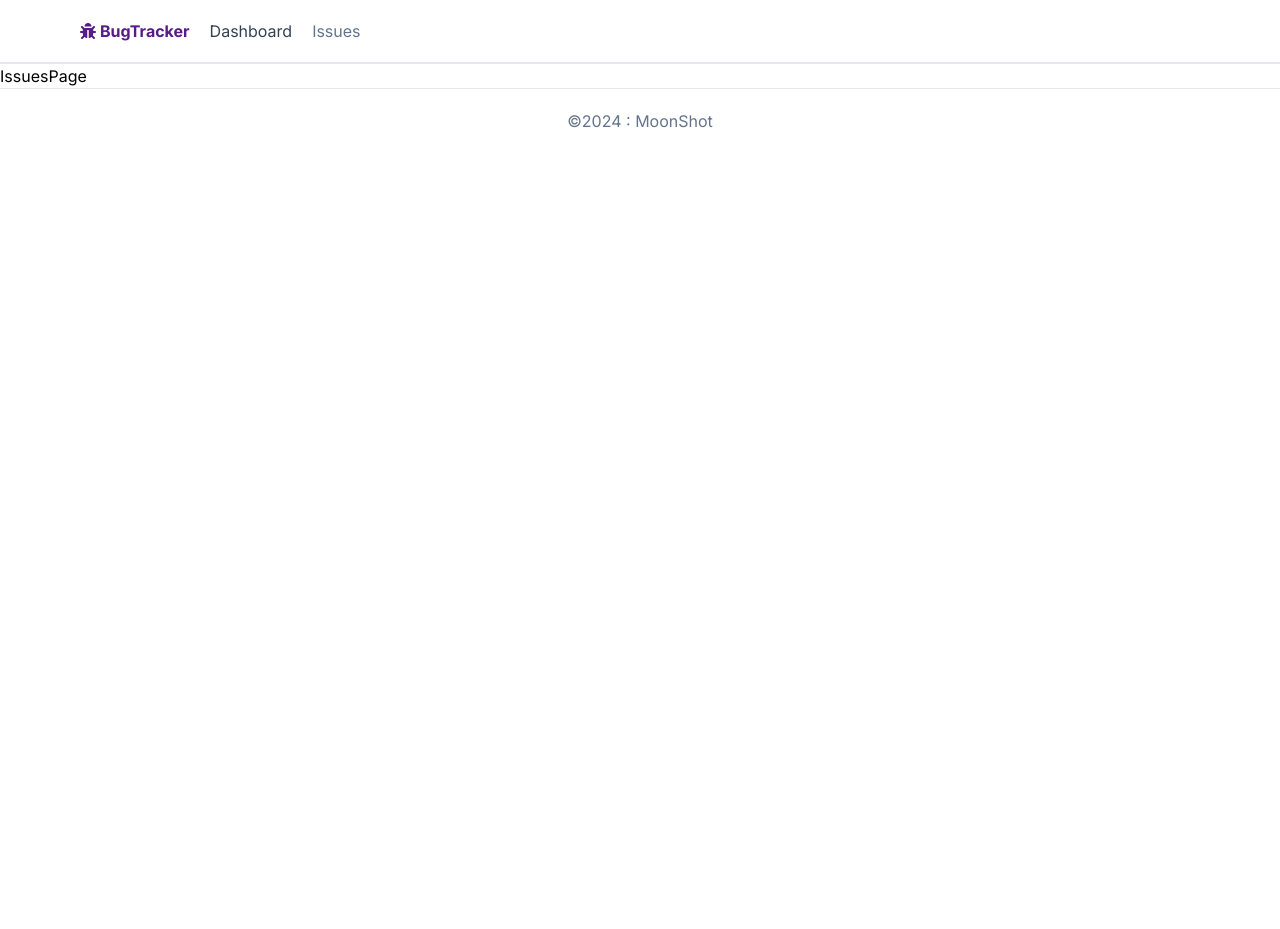
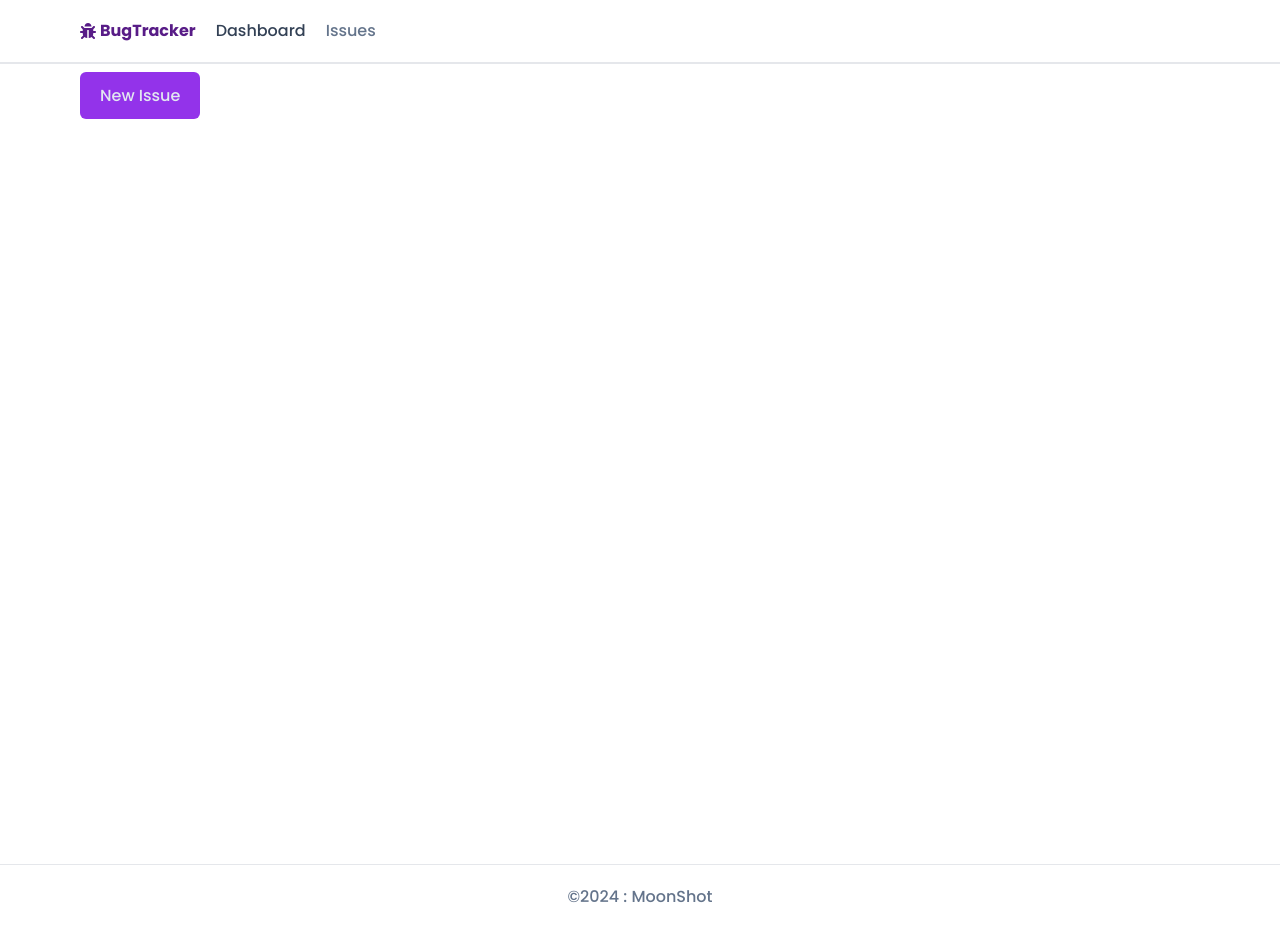
Before and after one commit to PhilipOyelegbin/bugtracker, a Next.js app: page /issues in a window 1280 px wide. Before the commit the page ends 800 px from the top, so only its background shows below. Built offline with nearby package versions, Linux system fonts and the light colour scheme.

Commit message:
add: new issue page added

```diff
--- a/app/globals.css
+++ b/app/globals.css
@@ -20,4 +20,7 @@ body {
   .text-balance {
     text-wrap: balance;
   }
+  .btn {
+    @apply bg-purple-600 text-slate-200 px-5 py-3 rounded-md hover:bg-purple-500;
+  }
 }
--- /dev/null
+++ b/app/issues/new/page.tsx
@@ -0,0 +1,15 @@
+"use client"
+import SimpleMDE from "react-simplemde-editor";
+import "easymde/dist/easymde.min.css";
+
+function NewIssuePage() {
+  return (
+    <form className="flex flex-col mx-auto gap-3 max-w-[500px]">
+      <input className="rounded-md p-2 border" type="text" placeholder='Title' />
+      <SimpleMDE className="rounded-md p-2 border resize-y" name="" id="" cols={30} rows={10} placeholder='State the issue here' />
+      <button className="btn w-max">Create New Issue</button>
+    </form>
+  )
+}
+
+export default NewIssuePage
--- a/app/issues/page.tsx
+++ b/app/issues/page.tsx
@@ -1,8 +1,12 @@
-import React from 'react'
+import Link from "next/link"
 
 function IssuesPage() {
   return (
-    <div>IssuesPage</div>
+    <article>
+      <Link className="btn" href="/issues/new">
+        New Issue
+      </Link>
+    </article>
   )
 }
 
--- a/app/layout.tsx
+++ b/app/layout.tsx
@@ -1,13 +1,13 @@
 import type { Metadata } from "next";
-import { Inter } from "next/font/google";
+import { Poppins } from "next/font/google";
 import "./globals.css";
 import Navbar from "./Navbar";
 import Footer from "./Footer";
 
-const inter = Inter({ subsets: ["latin"] });
+const poppin = Poppins({ subsets: ["latin"], weight: ["300", "500", "700"] });
 
 export const metadata: Metadata = {
-  title: "Issue Tracker",
+  title: "Bug Tracker",
   description: "An issue tracking application",
 };
 
@@ -18,9 +18,9 @@ export default function RootLayout({
 }>) {
   return (
     <html lang="en">
-      <body className={inter.className}>
+      <body className={poppin.className}>
         <Navbar/>
-        <main>{children}</main>
+        <main className="p-5 lg:px-20 h-svh overflow-y-scroll">{children}</main>
         <Footer/>
       </body>
     </html>
--- a/app/page.tsx
+++ b/app/page.tsx
@@ -3,7 +3,7 @@ import Image from "next/image";
 export default function Home() {
   return (
     <article>
-      <h3>Hello World</h3>
+      <h3>A bug tracking application...</h3>
     </article>
   );
 }
--- a/package.json
+++ b/package.json
@@ -9,11 +9,14 @@
     "lint": "next lint"
   },
   "dependencies": {
+    "easymde": "^2.18.0",
     "next": "14.2.3",
     "prisma": "^5.13.0",
     "react": "^18",
     "react-dom": "^18",
-    "react-icons": "^5.2.0"
+    "react-hook-form": "^7.51.4",
+    "react-icons": "^5.2.0",
+    "react-simplemde-editor": "^5.2.0"
   },
   "devDependencies": {
     "@types/node": "^20",
```
Also changed, not shown: 2 other files (tests, documents, lock files or other folders).
